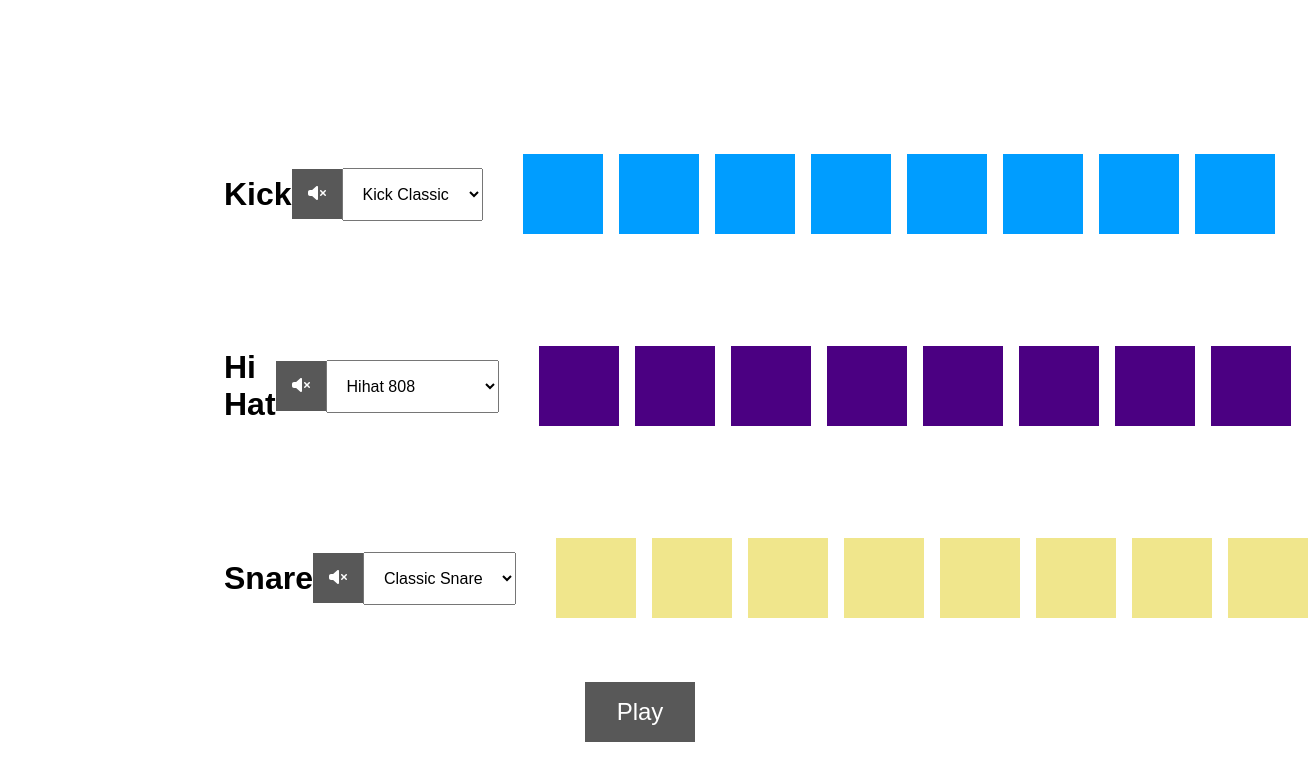
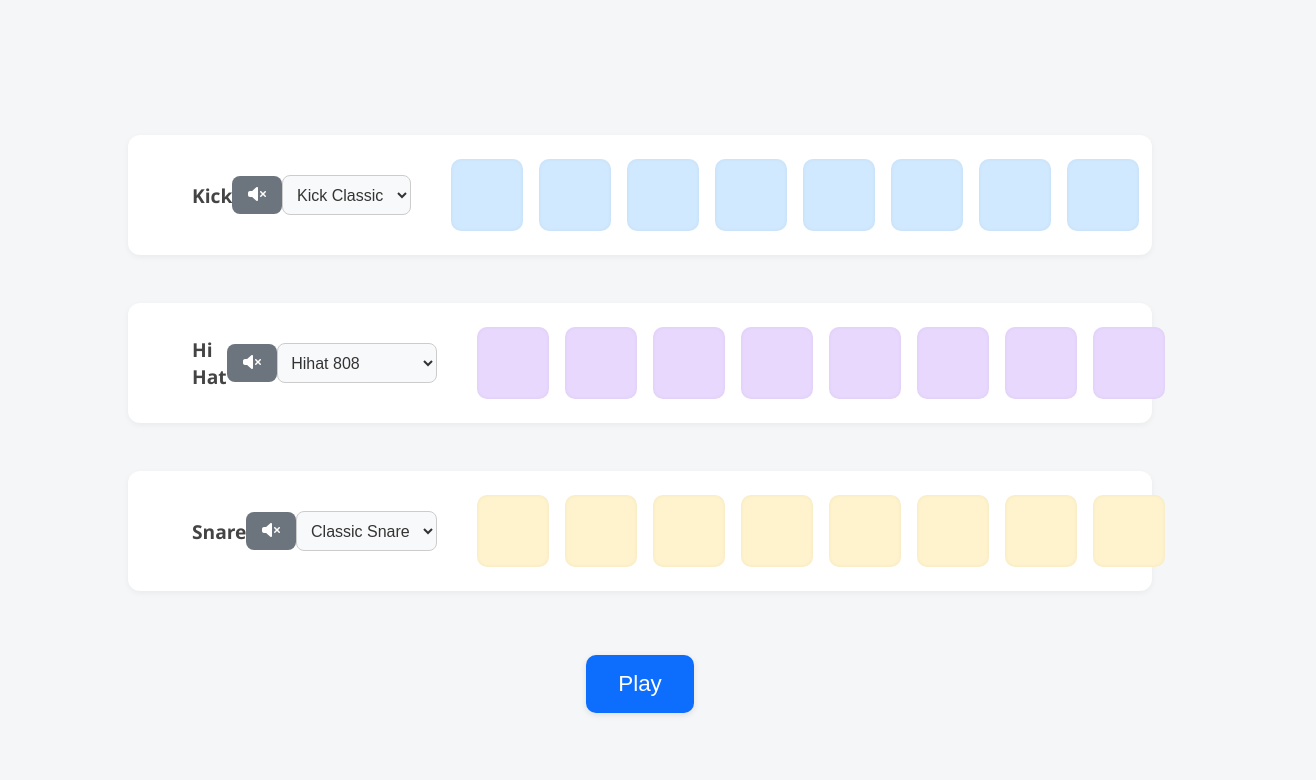
Before and after one commit to Kishorelin03/makeyourbeat, a plain HTML site: page index.html in a window 1280 px wide. Shown: the whole page, 1316 px wide, since content can reach past the window. Drawn offline with Linux system fonts and the light colour scheme.

Commit message:
changes in UI

```diff
--- a/style.css
+++ b/style.css
@@ -5,14 +5,16 @@
 }
 
 body {
-    font-family: sans-serif;
+    font-family: 'Segoe UI', Tahoma, sans-serif;
+    background-color: #f4f6f8;
+    color: #333;
 }
 
 i, svg {
     pointer-events: none;
 }
 
-.main-container{
+.main-container {
     display: flex;
     min-height: 100vh;
     flex-direction: column;
@@ -22,97 +24,128 @@ i, svg {
 
 /* Individual Pads */
 .kick-pad, .snare-pad, .hihat-pad {
-    width: 5rem;
-    height: 5rem;
-    margin: 1rem 0.5rem;
+    width: 4.5rem;
+    height: 4.5rem;
+    margin: 0.5rem;
     cursor: pointer;
+    border-radius: 10px;
+    transition: all 0.3s ease;
+    box-shadow: inset 0 0 4px rgba(0, 0, 0, 0.05);
 }
 
+/* Base Colors */
 .kick-pad {
-background-color: rgb(0, 157, 255);
+    background-color: #d1e9ff;
 }
 
 .snare-pad {
-background-color: rgb(240, 230, 140);
+    background-color: #fff3cd;
 }
 
 .hihat-pad {
-background-color: rgb(75, 0, 130);
+    background-color: #e9d8fd;
 }
 
 /* Active */
 .kick-pad.active {
-background-color: rgb(14, 142, 222);
+    background-color: #a6d4fa;
+    transform: scale(1.05);
 }
 
 .snare-pad.active {
-background-color: rgb(252, 227, 0);
+    background-color: #ffe69c;
+    transform: scale(1.05);
 }
 
 .hihat-pad.active {
-background-color: rgb(149, 0, 255);
+    background-color: #d6bbf7;
+    transform: scale(1.05);
 }
 
-
-
-/* All pads */
+/* Pad groups */
 .kick, .snare, .hihat {
     display: flex;
 }
 
-/* track's styling */
-
+/* Track Layout */
 .kick-track, .snare-track, .hihat-track {
     display: flex;
     align-items: center;
-    width: 70%;
+    width: 80%;
     justify-content: space-between;
-    margin-top: 5rem;
+    margin-top: 3rem;
+    background-color: #ffffff;
+    border-radius: 12px;
+    padding: 1rem 2rem;
+    box-shadow: 0 2px 6px rgba(0,0,0,0.05);
 }
 
+/* Controls */
 .controls {
     display: flex;
     justify-content: space-between;
     align-items: center;
     flex: 1;
-    margin: 0rem 2rem;
+    margin: 0 2rem;
+}
+
+.controls h1 {
+    font-size: 1.2rem;
+    color: #444;
 }
 
 .controls button {
-    padding: 1rem;
+    padding: 0.6rem 1rem;
     border: none;
-    background: rgb(88, 88, 88);
+    background: #6c757d;
     color: #fff;
     cursor: pointer;
     font-size: 1rem;
-    transition: all 0.5s ease;
+    border-radius: 8px;
+    transition: background 0.3s;
 }
 
-.pad {
-    transition: all 0.5s ease;
-}
-
-/* Play-btn */
-.play {
-    padding: 1rem 2rem;
-    font-size: 1.5rem;
-    background-color: rgb(88, 88, 88);
-    color: #fff;
-    border: none;
-    cursor: pointer;
-    margin-top: 3rem;
+.controls button:hover {
+    background: #5a6268;
 }
 
 select {
-    padding: 1rem;
+    padding: 0.6rem;
     font-size: 1rem;
+    border: 1px solid #ccc;
+    border-radius: 8px;
+    background-color: #f8f9fa;
+    color: #333;
 }
 
+/* Play Button */
+.play {
+    padding: 1rem 2rem;
+    font-size: 1.4rem;
+    background-color: #0d6efd;
+    color: white;
+    border: none;
+    border-radius: 10px;
+    cursor: pointer;
+    margin-top: 4rem;
+    transition: background 0.3s;
+    box-shadow: 0 2px 6px rgba(0,0,0,0.1);
+}
 
+.play:hover {
+    background-color: #0b5ed7;
+}
+
+.play.active {
+    background-color: #dc3545;
+}
+
+/* Animation */
 @keyframes playTrack {
-    from{
+    from {
         transform: scale(1);
-    } to {
-        transform: scale(1.2);
+    }
+    to {
+        transform: scale(1.15);
     }
 }
```
Also changed, not shown: assets/makeYourBeat_1.png (added), 1 other file.
